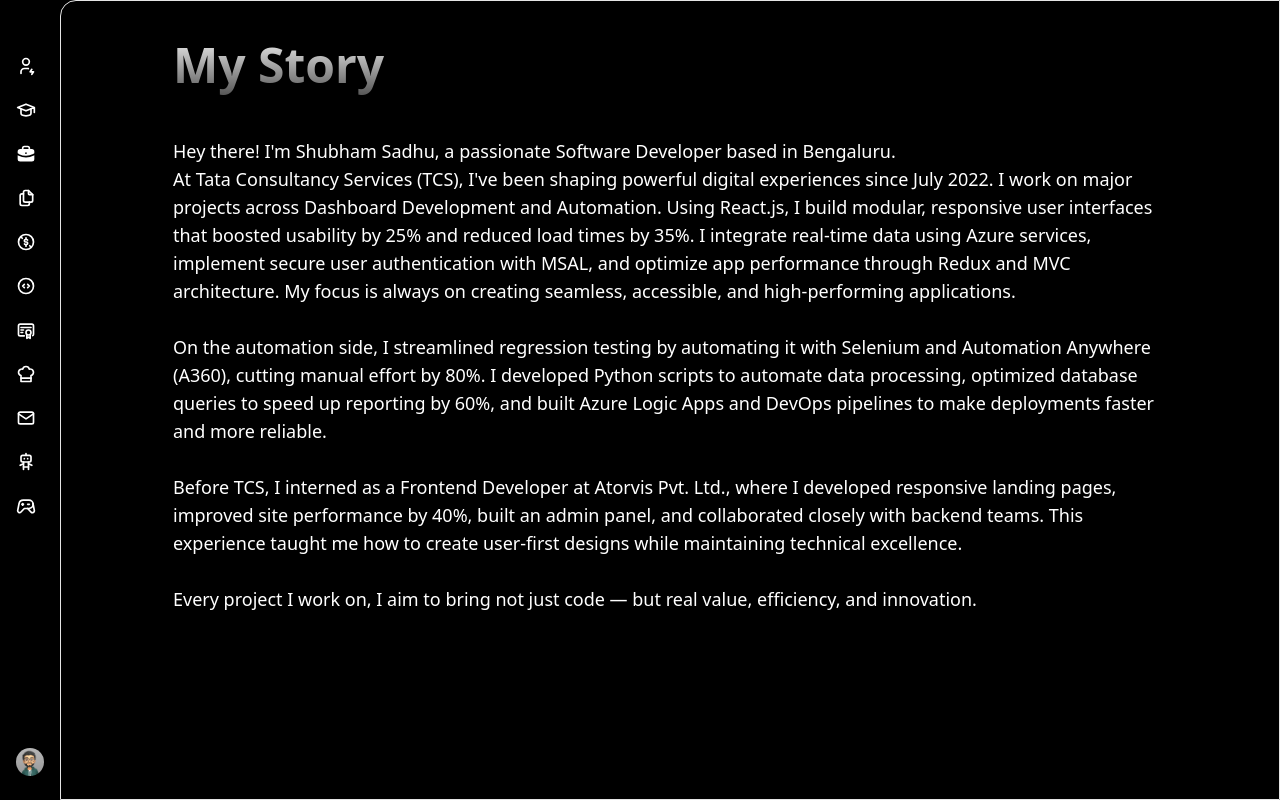
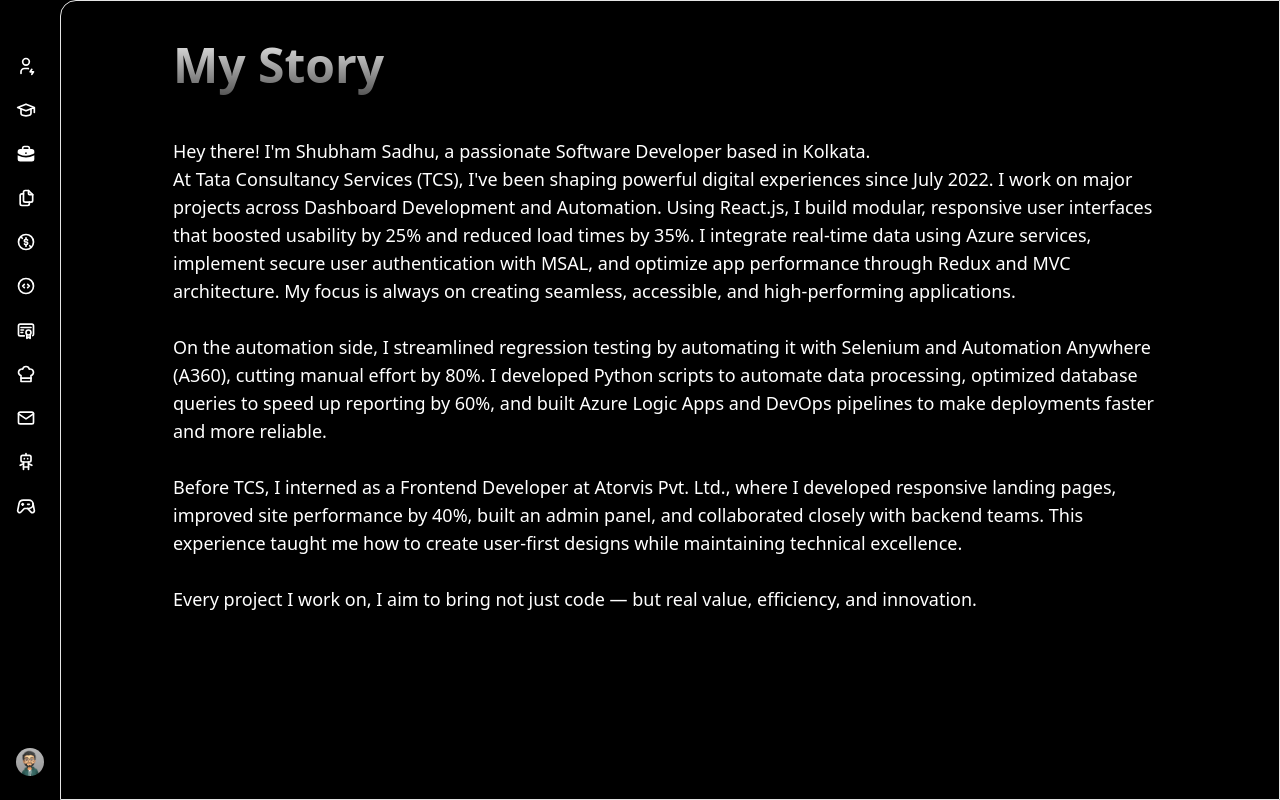
Before and after one commit to shubham3000/my-portfolio, a Next.js app: page /about in a window 1280 px wide. Built offline with nearby package versions, Linux system fonts and the light colour scheme.

Commit message:
update location

```diff
--- a/src/app/about/page.tsx
+++ b/src/app/about/page.tsx
@@ -24,7 +24,7 @@
             className="text-lg text-white"
           >
             Hey there! I&apos;m Shubham Sadhu, a passionate Software Developer
-            based in Bengaluru.
+            based in Kolkata.
             <br />
             At Tata Consultancy Services (TCS), I&apos;ve been shaping powerful
             digital experiences since July 2022. I work on major projects across
```
